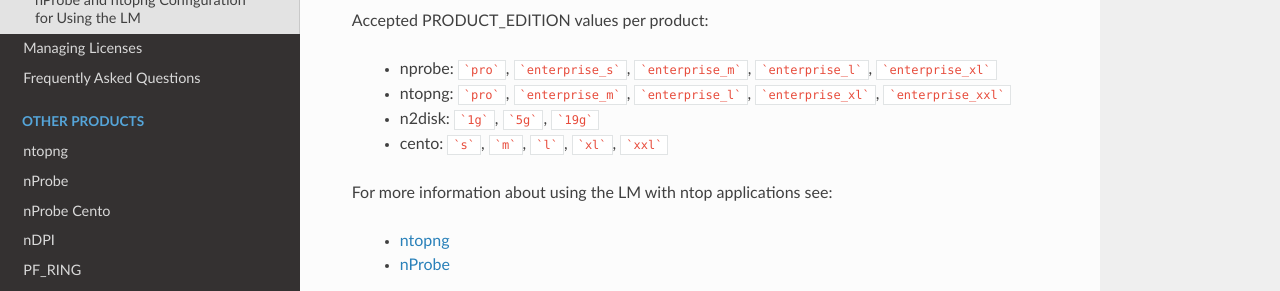
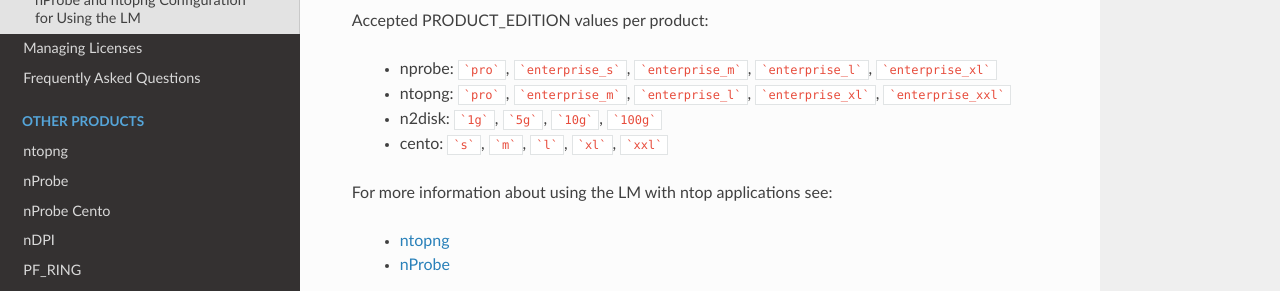
Before and after one commit to ntop/License, a Sphinx documentation site: the page built from doc/installation.rst, in a window 1280 px wide and 900 px high, scrolled down 4044 px. Shown: the part 434-725 px from the top of the window. Built offline with Sphinx 7.4.7 and the Read the Docs theme 3.1.0, drawn with Linux system fonts in a browser that asks for light colours.

Commit message:
Update doc

````diff
--- a/doc/installation.rst
+++ b/doc/installation.rst
@@ -194,7 +194,7 @@ Accepted PRODUCT_EDITION values per product:
 
  - nprobe: ```pro```, ```enterprise_s```, ```enterprise_m```, ```enterprise_l```, ```enterprise_xl```
  - ntopng: ```pro```, ```enterprise_m```, ```enterprise_l```, ```enterprise_xl```, ```enterprise_xxl```
- - n2disk: ```1g```, ```5g```, ```19g```
+ - n2disk: ```1g```, ```5g```, ```10g```, ```100g```
  - cento: ```s```, ```m```, ```l```, ```xl```, ```xxl```
 
 For more information about using the LM with ntop applications see:
````
